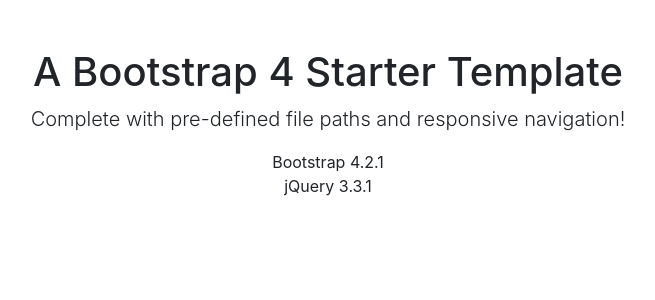
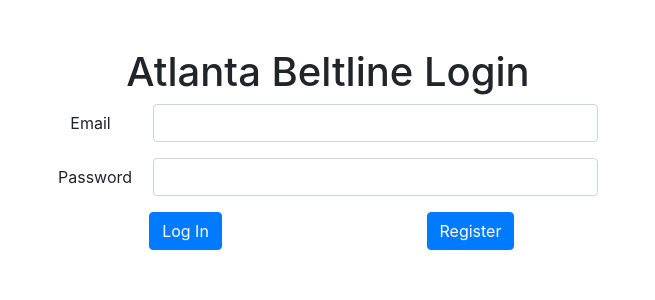
Before and after one commit to panzarino/cs4400, a PHP site: page / in a window 1280 px wide. Shown: the part 56-356 px from the top of the page, without its empty margins (312-967 px from the left). Run offline with PHP 8.4, Linux system fonts and the light colour scheme.

Commit message:
Start on login page setup

```diff
--- a/index.php
+++ b/index.php
@@ -3,13 +3,30 @@
 <!-- Page Content -->
 <div class="container">
     <div class="row">
-        <div class="col-lg-12 text-center">
-            <h1 class="mt-5">A Bootstrap 4 Starter Template</h1>
-            <p class="lead">Complete with pre-defined file paths and responsive navigation!</p>
-            <ul class="list-unstyled">
-                <li>Bootstrap 4.2.1</li>
-                <li>jQuery 3.3.1</li>
-            </ul>
+        <div class="col-lg-6 offset-lg-3 text-center">
+            <h1 class="mt-5">Atlanta Beltline Login</h1>
+            <form>
+                <div class="form-group row">
+                    <label class="col-sm-2 col-form-label">Email</label>
+                    <div class="col-sm-10">
+                        <input type="email" class="form-control" name="email">
+                    </div>
+                </div>
+                <div class="form-group row">
+                    <label class="col-sm-2 col-form-label">Password</label>
+                    <div class="col-sm-10">
+                        <input type="password" class="form-control" name="password">
+                    </div>
+                </div>
+                <div class="form-group row">
+                    <div class="col-sm-6 text-center">
+                        <button type="submit" class="btn btn-primary">Log In</button>
+                    </div>
+                    <div class="col-sm-6 text-center">
+                        <a href="" class="btn btn-primary">Register</a>
+                    </div>
+                </div>
+            </form>
         </div>
     </div>
 </div>
```
